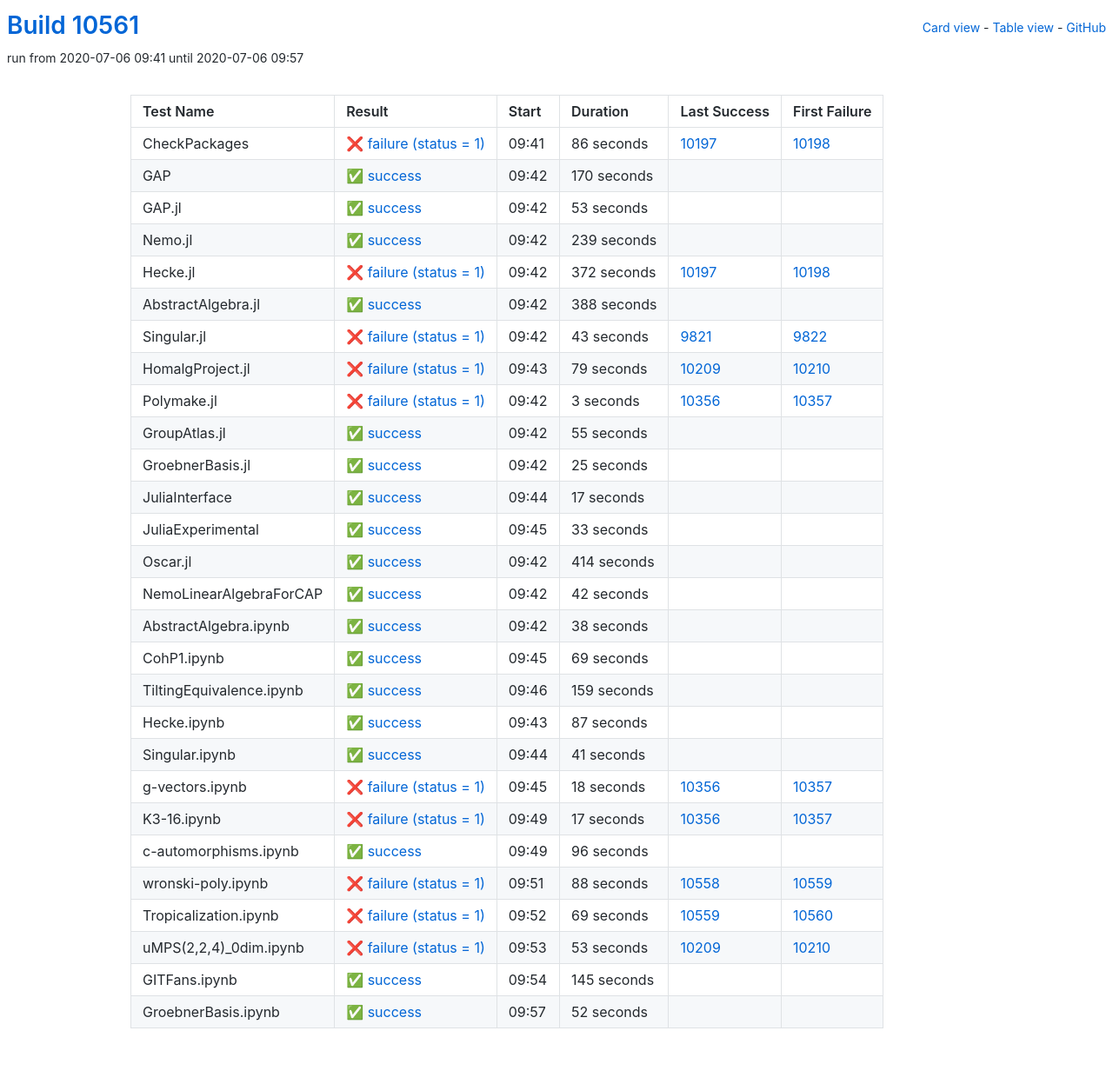
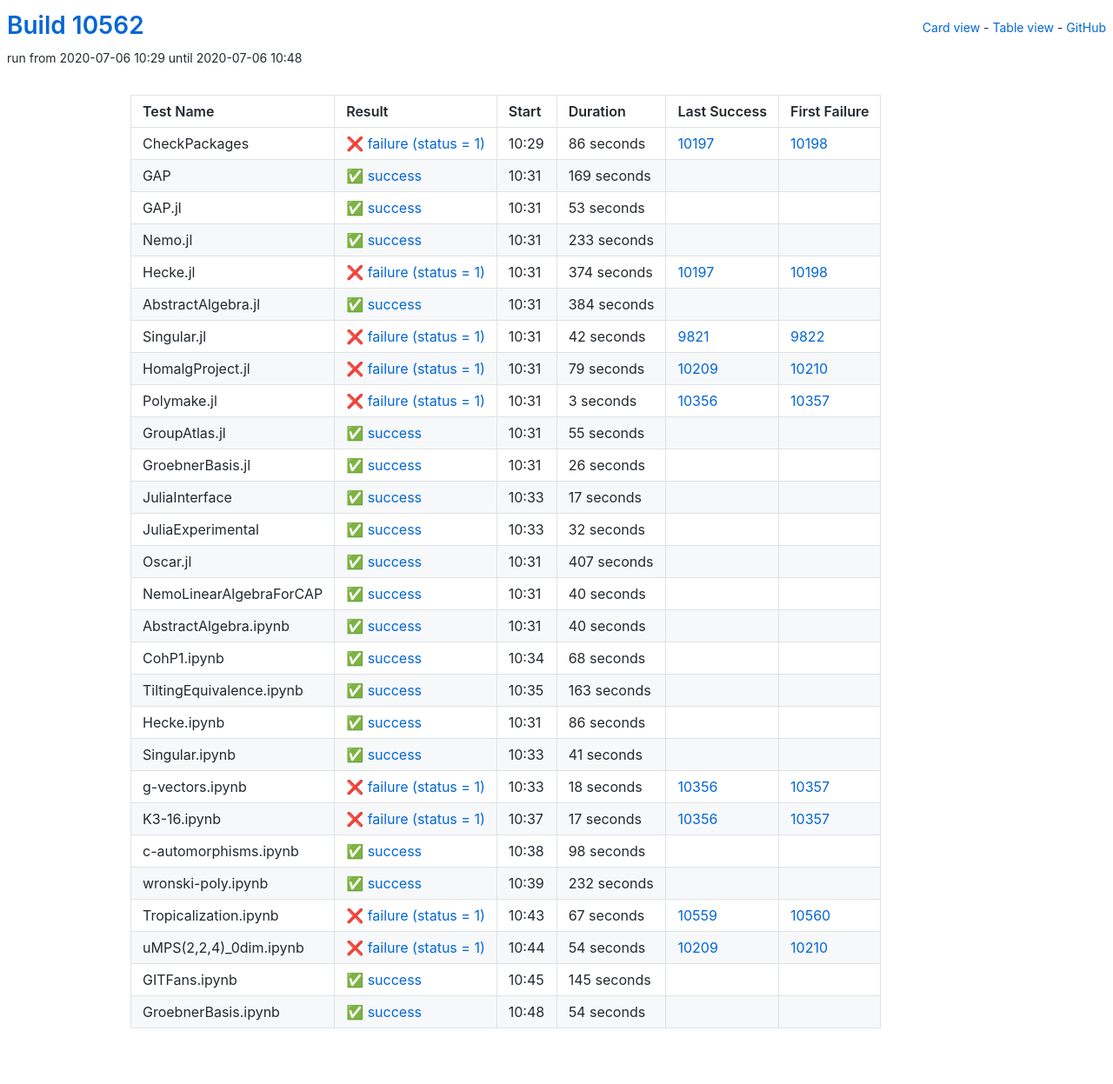
Before and after one commit to oscar-system/oscar-ci-status, a Jekyll site: the page built from table.html, in a window 1280 px wide. Shown: the whole page at 87% size. Built offline with Jekyll 4.4.1, drawn with Linux system fonts in a browser that asks for light colours.

Commit message:
Build #10562

```diff
--- a/_data/ci.yml
+++ b/_data/ci.yml
@@ -1,6 +1,6 @@
 ---
-build: 10561
-build_url: https://oscarci.mathematik.uni-kl.de/job/oscar/10561/
+build: 10562
+build_url: https://oscarci.mathematik.uni-kl.de/job/oscar/10562/
 job: oscar
 organization: oscar-system
 repo: oscar-ci-status
@@ -8,8 +8,8 @@
 tests:
 - name: CheckPackages
   id: checkpackages
-  log: https://oscarci.mathematik.uni-kl.de/job/oscar/10561/artifact/logs/build-10561/CheckPackages.log
-  start: 2020-07-06 09:41
+  log: https://oscarci.mathematik.uni-kl.de/job/oscar/10562/artifact/logs/build-10562/CheckPackages.log
+  start: 2020-07-06 10:29
   success: false
   exitcode: 1
   status: failure
@@ -20,20 +20,20 @@
   first_failure_url: https://oscarci.mathematik.uni-kl.de/job/oscar/10198/
 - name: GAP
   id: gap
-  log: https://oscarci.mathematik.uni-kl.de/job/oscar/10561/artifact/logs/build-10561/GAP.log
-  start: 2020-07-06 09:42
+  log: https://oscarci.mathematik.uni-kl.de/job/oscar/10562/artifact/logs/build-10562/GAP.log
+  start: 2020-07-06 10:31
   success: true
   exitcode: 0
   status: success
-  duration: 170
+  duration: 169
   last_success: false
   last_success_url:
   first_failure: false
   first_failure_url:
 - name: GAP.jl
   id: gap-jl
-  log: https://oscarci.mathematik.uni-kl.de/job/oscar/10561/artifact/logs/build-10561/GAP.jl.log
-  start: 2020-07-06 09:42
+  log: https://oscarci.mathematik.uni-kl.de/job/oscar/10562/artifact/logs/build-10562/GAP.jl.log
+  start: 2020-07-06 10:31
   success: true
   exitcode: 0
   status: success
@@ -44,56 +44,56 @@
   first_failure_url:
 - name: Nemo.jl
   id: nemo-jl
-  log: https://oscarci.mathematik.uni-kl.de/job/oscar/10561/artifact/logs/build-10561/Nemo.jl.log
-  start: 2020-07-06 09:42
+  log: https://oscarci.mathematik.uni-kl.de/job/oscar/10562/artifact/logs/build-10562/Nemo.jl.log
+  start: 2020-07-06 10:31
   success: true
   exitcode: 0
   status: success
-  duration: 239
+  duration: 233
   last_success: false
   last_success_url:
   first_failure: false
   first_failure_url:
 - name: Hecke.jl
   id: hecke-jl
-  log: https://oscarci.mathematik.uni-kl.de/job/oscar/10561/artifact/logs/build-10561/Hecke.jl.log
-  start: 2020-07-06 09:42
+  log: https://oscarci.mathematik.uni-kl.de/job/oscar/10562/artifact/logs/build-10562/Hecke.jl.log
+  start: 2020-07-06 10:31
   success: false
   exitcode: 1
   status: failure
-  duration: 372
+  duration: 374
   last_success: 10197
   last_success_url: https://oscarci.mathematik.uni-kl.de/job/oscar/10197/
   first_failure: 10198
   first_failure_url: https://oscarci.mathematik.uni-kl.de/job/oscar/10198/
 - name: AbstractAlgebra.jl
   id: abstractalgebra-jl
-  log: https://oscarci.mathematik.uni-kl.de/job/oscar/10561/artifact/logs/build-10561/AbstractAlgebra.jl.log
-  start: 2020-07-06 09:42
+  log: https://oscarci.mathematik.uni-kl.de/job/oscar/10562/artifact/logs/build-10562/AbstractAlgebra.jl.log
+  start: 2020-07-06 10:31
   success: true
   exitcode: 0
   status: success
-  duration: 388
+  duration: 384
   last_success: false
   last_success_url:
   first_failure: false
   first_failure_url:
 - name: Singular.jl
   id: singular-jl
-  log: https://oscarci.mathematik.uni-kl.de/job/oscar/10561/artifact/logs/build-10561/Singular.jl.log
-  start: 2020-07-06 09:42
+  log: https://oscarci.mathematik.uni-kl.de/job/oscar/10562/artifact/logs/build-10562/Singular.jl.log
+  start: 2020-07-06 10:31
   success: false
   exitcode: 1
   status: failure
-  duration: 43
+  duration: 42
   last_success: 9821
   last_success_url: https://oscarci.mathematik.uni-kl.de/job/oscar/9821/
   first_failure: 9822
   first_failure_url: https://oscarci.mathematik.uni-kl.de/job/oscar/9822/
 - name: HomalgProject.jl
   id: homalgproject-jl
-  log: https://oscarci.mathematik.uni-kl.de/job/oscar/10561/artifact/logs/build-10561/HomalgProject.jl.log
-  start: 2020-07-06 09:43
+  log: https://oscarci.mathematik.uni-kl.de/job/oscar/10562/artifact/logs/build-10562/HomalgProject.jl.log
+  start: 2020-07-06 10:31
   success: false
   exitcode: 1
   status: failure
@@ -104,8 +104,8 @@
   first_failure_url: https://oscarci.mathematik.uni-kl.de/job/oscar/10210/
 - name: Polymake.jl
   id: polymake-jl
-  log: https://oscarci.mathematik.uni-kl.de/job/oscar/10561/artifact/logs/build-10561/Polymake.jl.log
-  start: 2020-07-06 09:42
+  log: https://oscarci.mathematik.uni-kl.de/job/oscar/10562/artifact/logs/build-10562/Polymake.jl.log
+  start: 2020-07-06 10:31
   success: false
   exitcode: 1
   status: failure
@@ -116,8 +116,8 @@
   first_failure_url: https://oscarci.mathematik.uni-kl.de/job/oscar/10357/
 - name: GroupAtlas.jl
   id: groupatlas-jl
-  log: https://oscarci.mathematik.uni-kl.de/job/oscar/10561/artifact/logs/build-10561/GroupAtlas.jl.log
-  start: 2020-07-06 09:42
+  log: https://oscarci.mathematik.uni-kl.de/job/oscar/10562/artifact/logs/build-10562/GroupAtlas.jl.log
+  start: 2020-07-06 10:31
   success: true
   exitcode: 0
   status: success
@@ -128,20 +128,20 @@
   first_failure_url:
 - name: GroebnerBasis.jl
   id: groebnerbasis-jl
-  log: https://oscarci.mathematik.uni-kl.de/job/oscar/10561/artifact/logs/build-10561/GroebnerBasis.jl.log
-  start: 2020-07-06 09:42
+  log: https://oscarci.mathematik.uni-kl.de/job/oscar/10562/artifact/logs/build-10562/GroebnerBasis.jl.log
+  start: 2020-07-06 10:31
   success: true
   exitcode: 0
   status: success
-  duration: 25
+  duration: 26
   last_success: false
   last_success_url:
   first_failure: false
   first_failure_url:
 - name: JuliaInterface
   id: juliainterface
-  log: https://oscarci.mathematik.uni-kl.de/job/oscar/10561/artifact/logs/build-10561/JuliaInterface.log
-  start: 2020-07-06 09:44
+  log: https://oscarci.mathematik.uni-kl.de/job/oscar/10562/artifact/logs/build-10562/JuliaInterface.log
+  start: 2020-07-06 10:33
   success: true
   exitcode: 0
   status: success
@@ -152,92 +152,92 @@
   first_failure_url:
 - name: JuliaExperimental
   id: juliaexperimental
-  log: https://oscarci.mathematik.uni-kl.de/job/oscar/10561/artifact/logs/build-10561/JuliaExperimental.log
-  start: 2020-07-06 09:45
+  log: https://oscarci.mathematik.uni-kl.de/job/oscar/10562/artifact/logs/build-10562/JuliaExperimental.log
+  start: 2020-07-06 10:33
   success: true
   exitcode: 0
   status: success
-  duration: 33
+  duration: 32
   last_success: false
   last_success_url:
   first_failure: false
   first_failure_url:
 - name: Oscar.jl
   id: oscar-jl
-  log: https://oscarci.mathematik.uni-kl.de/job/oscar/10561/artifact/logs/build-10561/Oscar.jl.log
-  start: 2020-07-06 09:42
+  log: https://oscarci.mathematik.uni-kl.de/job/oscar/10562/artifact/logs/build-10562/Oscar.jl.log
+  start: 2020-07-06 10:31
   success: true
   exitcode: 0
   status: success
-  duration: 414
+  duration: 407
   last_success: false
   last_success_url:
   first_failure: false
   first_failure_url:
 - name: NemoLinearAlgebraForCAP
   id: nemolinearalgebraforcap
-  log: https://oscarci.mathematik.uni-kl.de/job/oscar/10561/artifact/logs/build-10561/NemoLinearAlgebraForCAP.log
-  start: 2020-07-06 09:42
+  log: https://oscarci.mathematik.uni-kl.de/job/oscar/10562/artifact/logs/build-10562/NemoLinearAlgebraForCAP.log
+  start: 2020-07-06 10:31
   success: true
   exitcode: 0
   status: success
-  duration: 42
+  duration: 40
   last_success: false
   last_success_url:
   first_failure: false
   first_failure_url:
 - name: AbstractAlgebra.ipynb
   id: abstractalgebra-ipynb
-  log: https://oscarci.mathematik.uni-kl.de/job/oscar/10561/artifact/logs/build-10561/AbstractAlgebra.ipynb.log
-  start: 2020-07-06 09:42
+  log: https://oscarci.mathematik.uni-kl.de/job/oscar/10562/artifact/logs/build-10562/AbstractAlgebra.ipynb.log
+  start: 2020-07-06 10:31
   success: true
   exitcode: 0
   status: success
-  duration: 38
+  duration: 40
   last_success: false
   last_success_url:
   first_failure: false
   first_failure_url:
 - name: CohP1.ipynb
   id: cohp1-ipynb
-  log: https://oscarci.mathematik.uni-kl.de/job/oscar/10561/artifact/logs/build-10561/CohP1.ipynb.log
-  start: 2020-07-06 09:45
+  log: https://oscarci.mathematik.uni-kl.de/job/oscar/10562/artifact/logs/build-10562/CohP1.ipynb.log
+  start: 2020-07-06 10:34
   success: true
   exitcode: 0
   status: success
-  duration: 69
+  duration: 68
   last_success: false
   last_success_url:
   first_failure: false
   first_failure_url:
 - name: TiltingEquivalence.ipynb
   id: tiltingequivalence-ipynb
-  log: https://oscarci.mathematik.uni-kl.de/job/oscar/10561/artifact/logs/build-10561/TiltingEquivalence.ipynb.log
-  start: 2020-07-06 09:46
+  log: https://oscarci.mathematik.uni-kl.de/job/oscar/10562/artifact/logs/build-10562/TiltingEquivalence.ipynb.log
+  start: 2020-07-06 10:35
   success: true
   exitcode: 0
   status: success
-  duration: 159
+  duration: 163
   last_success: false
   last_success_url:
   first_failure: false
   first_failure_url:
 - name: Hecke.ipynb
   id: hecke-ipynb
-  log: https://oscarci.mathematik.uni-kl.de/job/oscar/10561/artifact/logs/build-10561/Hecke.ipynb.log
-  start: 2020-07-06 09:43
+  log: https://oscarci.mathematik.uni-kl.de/job/oscar/10562/artifact/logs/build-10562/Hecke.ipynb.log
+  start: 2020-07-06 10:31
   success: true
   exitcode: 0
   status: success
-  duration: 87
+  duration: 86
   last_success: false
   last_success_url:
   first_failure: false
   first_failure_url:
 - name: Singular.ipynb
   id: singular-ipynb
-  log: https://oscarci.mathematik.uni-kl.de/job/oscar/10561/artifact/logs/build-10561/Singular.ipynb.log
-  start: 2020-07-06 09:44
+  log: https://oscarci.mathematik.uni-kl.de/job/oscar/10562/artifact/logs/build-10562/Singular.ipynb.log
+  start: 2020-07-06 10:33
   success: true
   exitcode: 0
   status: success
@@ -248,8 +248,8 @@
   first_failure_url:
 - name: g-vectors.ipynb
   id: g-vectors-ipynb
-  log: https://oscarci.mathematik.uni-kl.de/job/oscar/10561/artifact/logs/build-10561/g-vectors.ipynb.log
-  start: 2020-07-06 09:45
+  log: https://oscarci.mathematik.uni-kl.de/job/oscar/10562/artifact/logs/build-10562/g-vectors.ipynb.log
+  start: 2020-07-06 10:33
   success: false
   exitcode: 1
   status: failure
@@ -260,8 +260,8 @@
   first_failure_url: https://oscarci.mathematik.uni-kl.de/job/oscar/10357/
 - name: K3-16.ipynb
   id: k3-16-ipynb
-  log: https://oscarci.mathematik.uni-kl.de/job/oscar/10561/artifact/logs/build-10561/K3-16.ipynb.log
-  start: 2020-07-06 09:49
+  log: https://oscarci.mathematik.uni-kl.de/job/oscar/10562/artifact/logs/build-10562/K3-16.ipynb.log
+  start: 2020-07-06 10:37
   success: false
   exitcode: 1
   status: failure
@@ -272,56 +272,56 @@
   first_failure_url: https://oscarci.mathematik.uni-kl.de/job/oscar/10357/
 - name: c-automorphisms.ipynb
   id: c-automorphisms-ipynb
-  log: https://oscarci.mathematik.uni-kl.de/job/oscar/10561/artifact/logs/build-10561/c-automorphisms.ipynb.log
-  start: 2020-07-06 09:49
+  log: https://oscarci.mathematik.uni-kl.de/job/oscar/10562/artifact/logs/build-10562/c-automorphisms.ipynb.log
+  start: 2020-07-06 10:38
   success: true
   exitcode: 0
   status: success
-  duration: 96
+  duration: 98
   last_success: false
   last_success_url:
   first_failure: false
   first_failure_url:
 - name: wronski-poly.ipynb
   id: wronski-poly-ipynb
-  log: https://oscarci.mathematik.uni-kl.de/job/oscar/10561/artifact/logs/build-10561/wronski-poly.ipynb.log
-  start: 2020-07-06 09:51
+  log: https://oscarci.mathematik.uni-kl.de/job/oscar/10562/artifact/logs/build-10562/wronski-poly.ipynb.log
+  start: 2020-07-06 10:39
+  success: true
+  exitcode: 0
+  status: success
+  duration: 232
+  last_success: false
+  last_success_url:
+  first_failure: false
+  first_failure_url:
+- name: Tropicalization.ipynb
+  id: tropicalization-ipynb
+  log: https://oscarci.mathematik.uni-kl.de/job/oscar/10562/artifact/logs/build-10562/Tropicalization.ipynb.log
+  start: 2020-07-06 10:43
   success: false
   exitcode: 1
   status: failure
-  duration: 88
-  last_success: 10558
-  last_success_url: https://oscarci.mathematik.uni-kl.de/job/oscar/10558/
-  first_failure: 10559
-  first_failure_url: https://oscarci.mathematik.uni-kl.de/job/oscar/10559/
-- name: Tropicalization.ipynb
-  id: tropicalization-ipynb
-  log: https://oscarci.mathematik.uni-kl.de/job/oscar/10561/artifact/logs/build-10561/Tropicalization.ipynb.log
-  start: 2020-07-06 09:52
-  success: false
-  exitcode: 1
-  status: failure
-  duration: 69
+  duration: 67
   last_success: 10559
   last_success_url: https://oscarci.mathematik.uni-kl.de/job/oscar/10559/
   first_failure: 10560
   first_failure_url: https://oscarci.mathematik.uni-kl.de/job/oscar/10560/
 - name: uMPS(2,2,4)_0dim.ipynb
   id: umps-2-2-4-0dim-ipynb
-  log: https://oscarci.mathematik.uni-kl.de/job/oscar/10561/artifact/logs/build-10561/uMPS-2-2-4-_0dim.ipynb.log
-  start: 2020-07-06 09:53
+  log: https://oscarci.mathematik.uni-kl.de/job/oscar/10562/artifact/logs/build-10562/uMPS-2-2-4-_0dim.ipynb.log
+  start: 2020-07-06 10:44
   success: false
   exitcode: 1
   status: failure
-  duration: 53
+  duration: 54
   last_success: 10209
   last_success_url: https://oscarci.mathematik.uni-kl.de/job/oscar/10209/
   first_failure: 10210
   first_failure_url: https://oscarci.mathematik.uni-kl.de/job/oscar/10210/
 - name: GITFans.ipynb
   id: gitfans-ipynb
-  log: https://oscarci.mathematik.uni-kl.de/job/oscar/10561/artifact/logs/build-10561/GITFans.ipynb.log
-  start: 2020-07-06 09:54
+  log: https://oscarci.mathematik.uni-kl.de/job/oscar/10562/artifact/logs/build-10562/GITFans.ipynb.log
+  start: 2020-07-06 10:45
   success: true
   exitcode: 0
   status: success
@@ -332,12 +332,12 @@
   first_failure_url:
 - name: GroebnerBasis.ipynb
   id: groebnerbasis-ipynb
-  log: https://oscarci.mathematik.uni-kl.de/job/oscar/10561/artifact/logs/build-10561/GroebnerBasis.ipynb.log
-  start: 2020-07-06 09:57
+  log: https://oscarci.mathematik.uni-kl.de/job/oscar/10562/artifact/logs/build-10562/GroebnerBasis.ipynb.log
+  start: 2020-07-06 10:48
   success: true
   exitcode: 0
   status: success
-  duration: 52
+  duration: 54
   last_success: false
   last_success_url:
   first_failure: false
```
Also changed, not shown: README.md.
